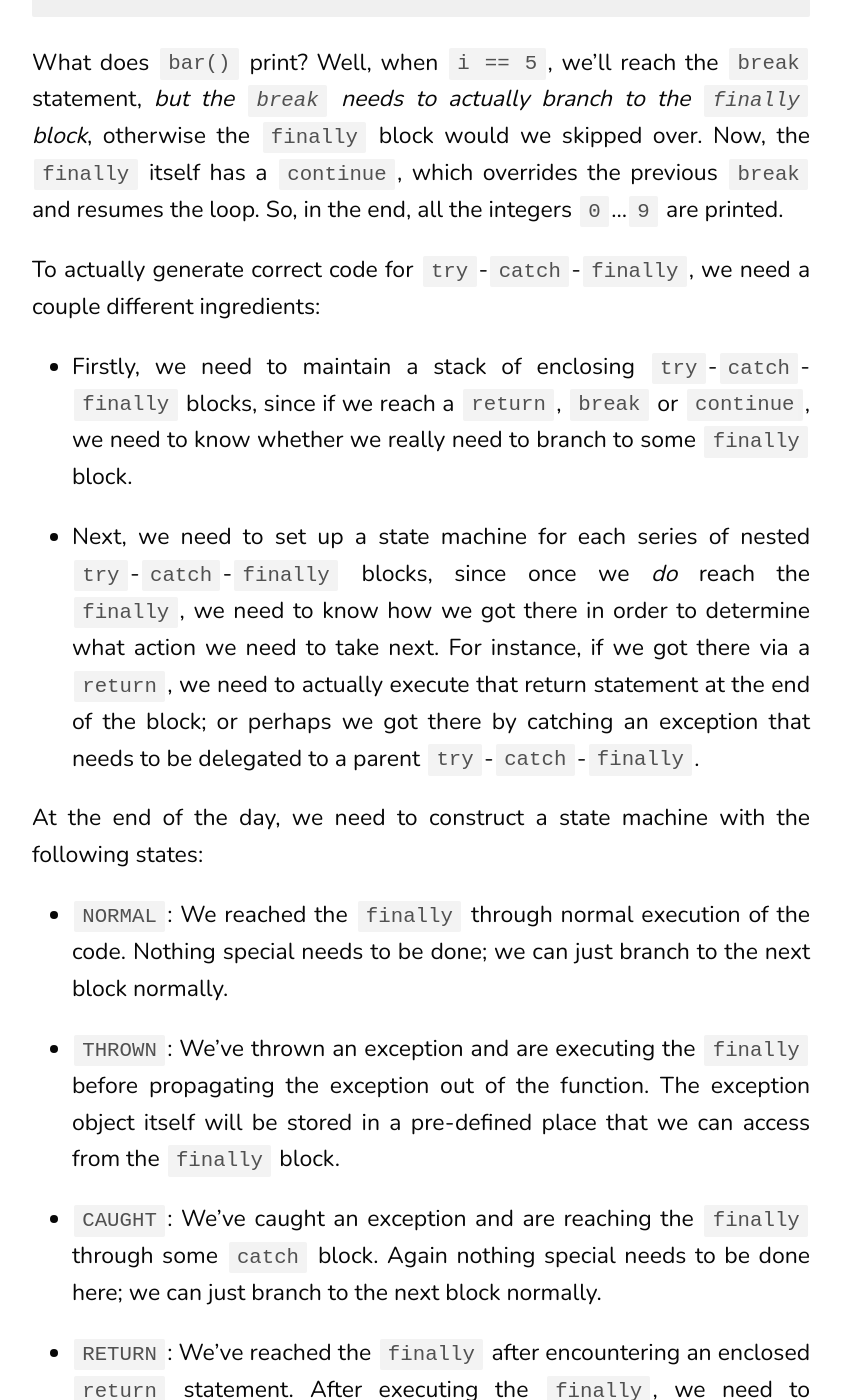
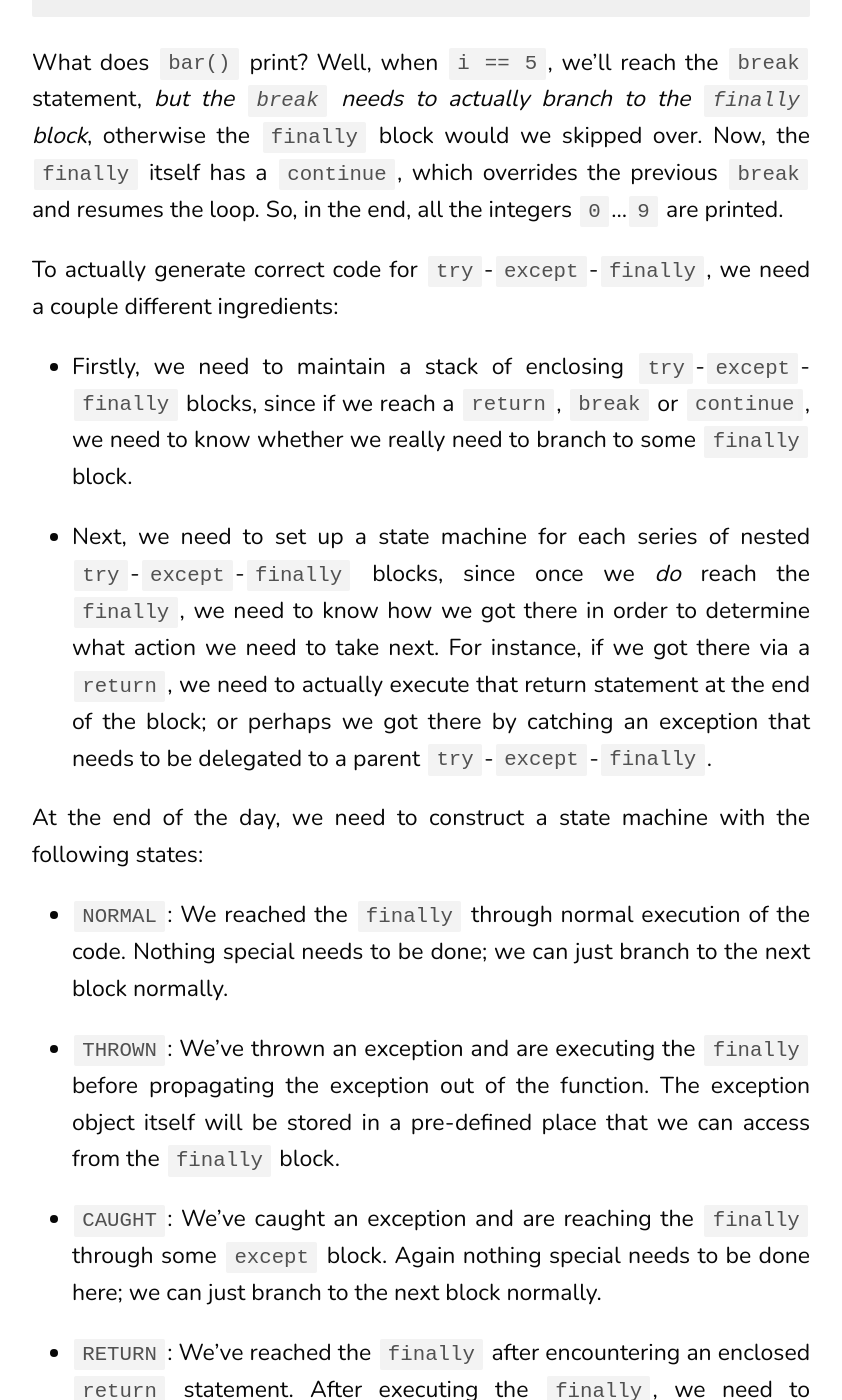
Before and after one commit to exaloop/blog.exaloop.io, a Jekyll site: the page built from _posts/2023-01-09-python-llvm.md, in a window 1280 px wide and 1400 px high, scrolled down 9285 px. Shown: the whole window, without its empty margins (219-1061 px from the left). Built offline with Jekyll 4.4.1, drawn with Linux system fonts in a browser that asks for light colours; some of the changed text lies outside the part shown.

Commit message:
Update 2023-01-09-python-llvm.md

```diff
--- a/_posts/2023-01-09-python-llvm.md
+++ b/_posts/2023-01-09-python-llvm.md
@@ -214,10 +214,10 @@ Other control flow constructs (like `elif`) work in an analogous way, and
 in fact can be constructed using just `if`-`else` and `while`. There is one
 particular statement that requires special care, however, as we'll see next.
 
-# `try`-`catch`-`finally`
+# `try`-`except`-`finally`
 
 While most of Python's control flow constructs are relatively easy to compile,
-`try`-`catch`-`finally` is quite possibly one of the most difficult and nuanced
+`try`-`except`-`finally` is quite possibly one of the most difficult and nuanced
 things to get right when it comes to mapping Python to LLVM IR, on a number of
 different levels. Exception handling itself is actually not too difficult, as
 we can use the [Itanium C++ ABI](https://itanium-cxx-abi.github.io/cxx-abi/abi-eh.html)
@@ -230,7 +230,7 @@ a `try` block, which requires us to call functions with the LLVM `invoke` instru
 (rather than the usual `call`) and to specify a basic block to branch to if an exception
 occurs (i.e. the basic block corresponding to `except`).
 
-The *real* difficulty with `try`-`catch`-`finally` comes from the `finally`. It
+The *real* difficulty with `try`-`except`-`finally` comes from the `finally`. It
 turns out `finally` has certain semantics that many programmers might not even be
 aware of. For example, take a look at this code:
 
@@ -269,18 +269,18 @@ block would we skipped over. Now, the `finally` itself has a `continue`, which o
 the previous `break` and resumes the loop. So, in the end, all the integers `0`...`9`
 are printed.
 
-To actually generate correct code for `try`-`catch`-`finally`, we need a couple different
+To actually generate correct code for `try`-`except`-`finally`, we need a couple different
 ingredients:
 
-- Firstly, we need to maintain a stack of enclosing `try`-`catch`-`finally` blocks,
+- Firstly, we need to maintain a stack of enclosing `try`-`except`-`finally` blocks,
   since if we reach a `return`, `break` or `continue`, we need to know whether
   we really need to branch to some `finally` block.
 
-- Next, we need to set up a state machine for each series of nested `try`-`catch`-`finally`
+- Next, we need to set up a state machine for each series of nested `try`-`except`-`finally`
   blocks, since once we *do* reach the `finally`, we need to know how we got there in order to
   determine what action we need to take next. For instance, if we got there via a `return`,
   we need to actually execute that return statement at the end of the block; or perhaps we got
-  there by catching an exception that needs to be delegated to a parent `try`-`catch`-`finally`.
+  there by catching an exception that needs to be delegated to a parent `try`-`except`-`finally`.
 
 At the end of the day, we need to construct a state machine with the following states:
 
@@ -291,7 +291,7 @@ At the end of the day, we need to construct a state machine with the following s
   the exception out of the function. The exception object itself will be stored in a pre-defined
   place that we can access from the `finally` block.
 
-- `CAUGHT`: We've caught an exception and are reaching the `finally` through some `catch` block.
+- `CAUGHT`: We've caught an exception and are reaching the `finally` through some `except` block.
   Again nothing special needs to be done here; we can just branch to the next block normally.
 
 - `RETURN`: We've reached the `finally` after encountering an enclosed `return` statement. After
```
